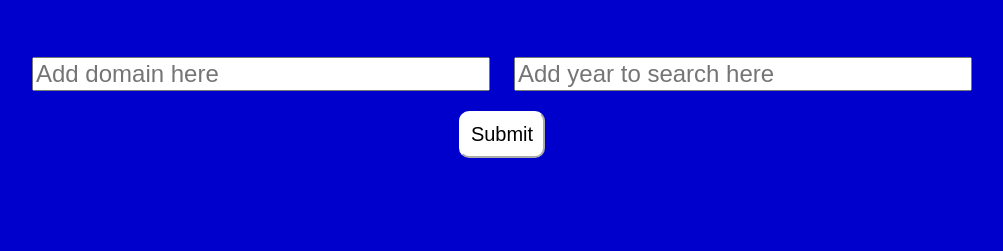
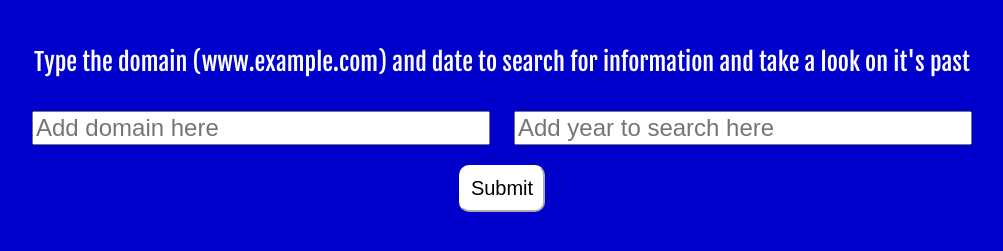
Before and after one commit to FACN3/Domain-Finder, a website: page index.html in a window 1280 px wide. Shown: the part 139-390 px from the top of the page, without its empty margins (138-1141 px from the left). Drawn offline with Linux system fonts and the light colour scheme.

Commit message:
Added Paragraph with info and some css relates #

```diff
--- a/index.html
+++ b/index.html
@@ -19,6 +19,8 @@
 
   <section>
     <h1 class="content--title">The Finders!</h1>
+    <p class="paragraph">Type the domain (www.example.com) and date to search for information and
+      take a look on it's past</p>
 
     <div class="content__form">
       <form>
--- a/style.css
+++ b/style.css
@@ -40,6 +40,11 @@ src: url('Assets/Fonts/FjallaOne-Regular.ttf');
   background-position: fixed;
 }
 
+.paragraph{
+  font-size: 24px;
+  font-family: Fjalla One, sans-serif;
+}
+
 .content__display__location--ul {
   list-style-type: none;
   text-align: center;
```
